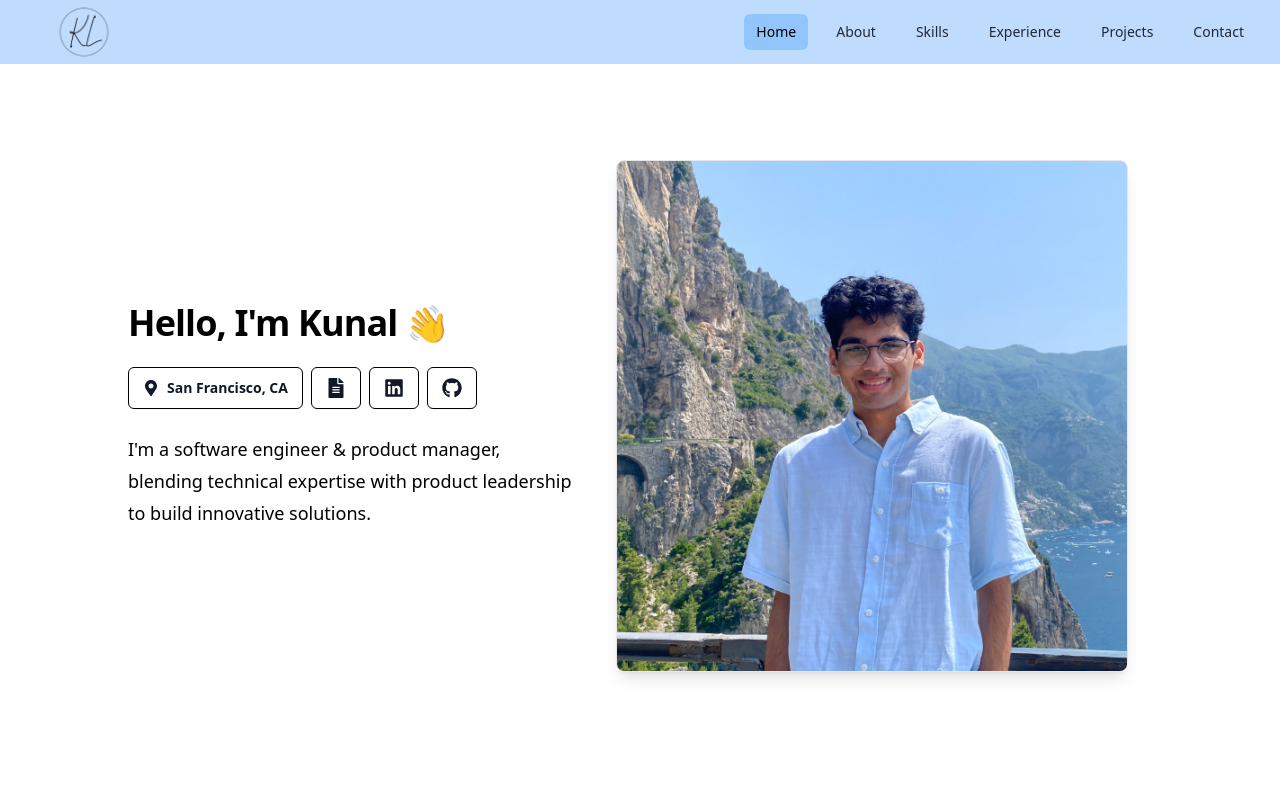
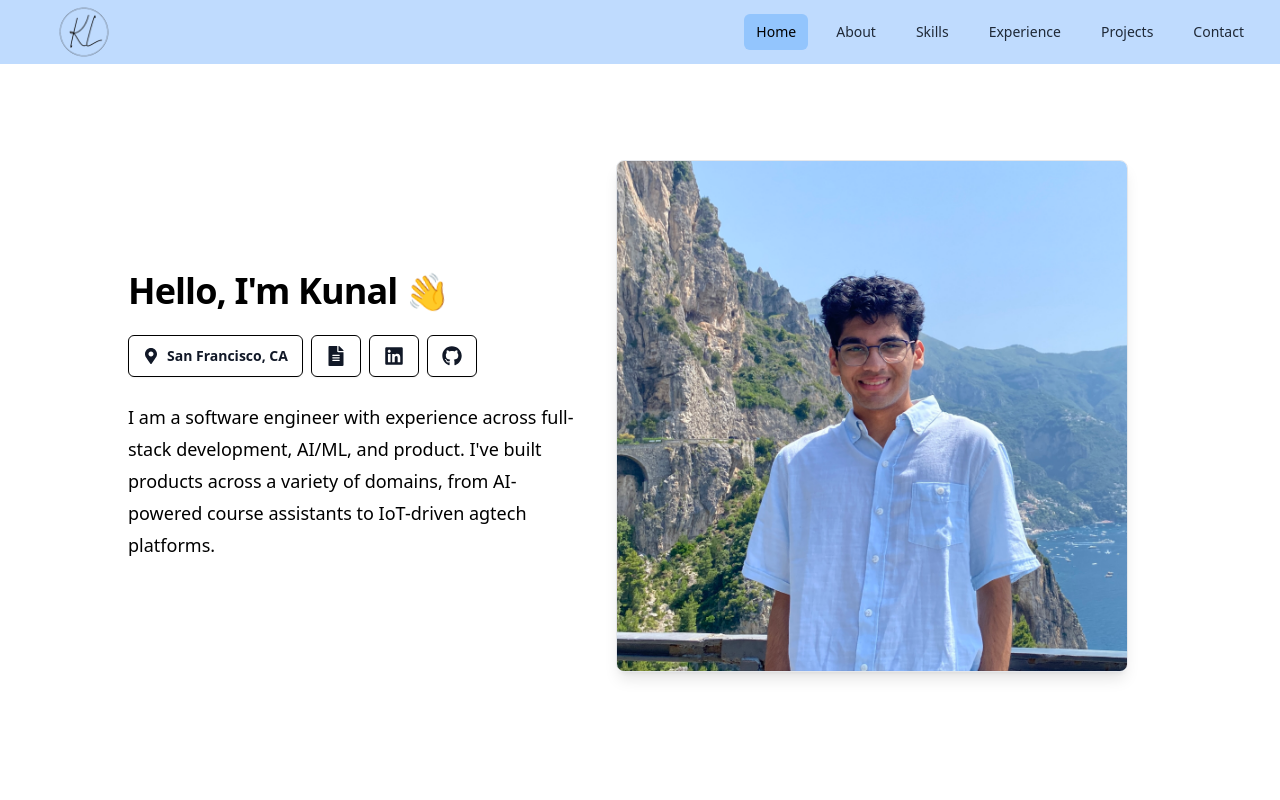
Before and after one commit to KunalLohtia/KunalLohtia.github.io, a React (Create React App) app: page / in a window 1280 px wide. Shown: the top 800 px of the page. Built offline with nearby package versions, Linux system fonts and the light colour scheme.

Commit message:
updated tagline

```diff
--- a/src/components/Home.js
+++ b/src/components/Home.js
@@ -56,8 +56,7 @@ export default function Home() {
                 </div>
 
                 <p className="mt-6 text-lg text-left leading-8 text-black">
-                  I'm a software engineer & product manager,
-                  blending technical expertise with product leadership to build innovative solutions.
+                  I am a software engineer with experience across full-stack development, AI/ML, and product. I've built products across a variety of domains, from AI-powered course assistants to IoT-driven agtech platforms.
                 </p>
               </div>
 
```
